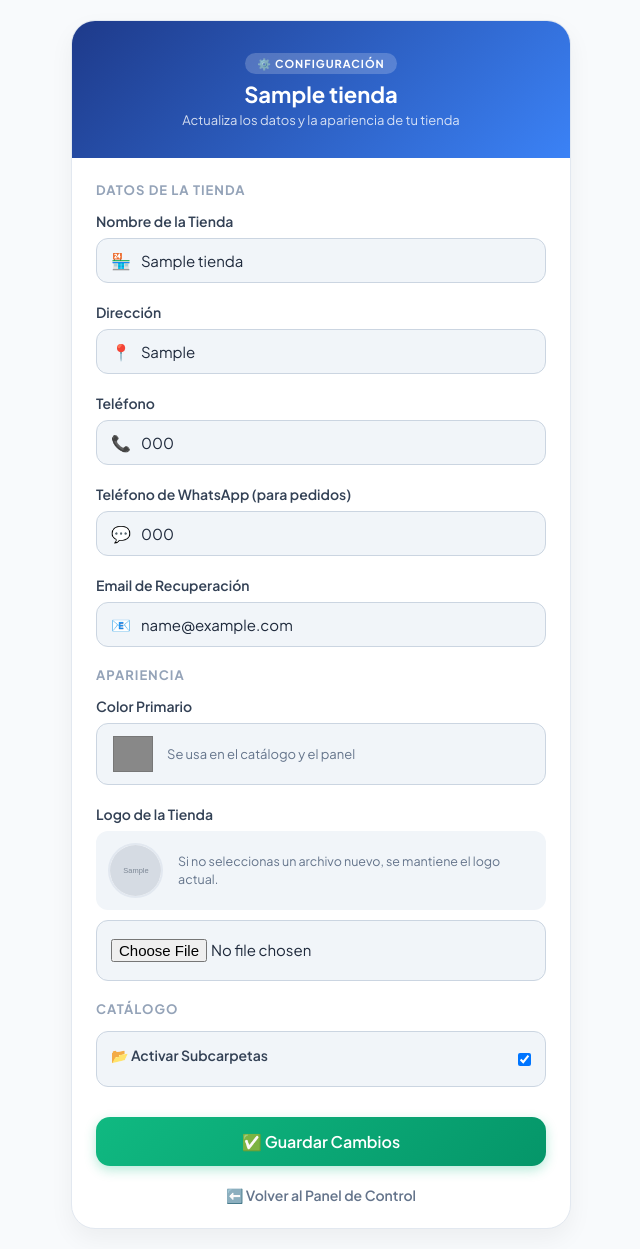
After one commit to thiagoadames/CATALOGO_GRANERO, a Flask app: page /tienda/1/configuracion in a window 1280 px wide. The commit adds this page. Shown: the whole page, without its empty margins (319-959 px from the left). Run offline with Flask 3, Linux system fonts and the light colour scheme; the visitor is signed in with stand-in values (Sample User, id 1); tables that the repository leaves empty or names only in its code hold one stand-in row (values such as "Sample post"); grey boxes marked "Sample" are stand-in pictures; data that the repository does not hold is empty.

Commit message:
Agregar soporte para logo en registro y catalogo

```diff
--- /dev/null
+++ b/templates/configuracion.html
@@ -0,0 +1,143 @@
+<!DOCTYPE html>
+<html lang="es">
+<head>
+    <meta charset="UTF-8">
+    <meta name="viewport" content="width=device-width, initial-scale=1.0">
+    <title>Configuración - {{ tienda.nombre_tienda }}</title>
+    <link href="https://fonts.googleapis.com/css2?family=Plus+Jakarta+Sans:wght@400;500;600;700&display=swap" rel="stylesheet">
+    <style>
+        * { margin: 0; padding: 0; box-sizing: border-box; font-family: 'Plus Jakarta Sans', sans-serif; }
+        body { background-color: #f8fafc; color: #1e293b; padding: 20px 10px; }
+
+        .container { max-width: 500px; margin: 0 auto; background: white; border-radius: 24px; overflow: hidden; box-shadow: 0 10px 25px rgba(0,0,0,0.05); border: 1px solid #e2e8f0; }
+
+        .header-form { background: linear-gradient(135deg, #1e3a8a 0%, #3b82f6 100%); color: white; padding: 30px 20px; text-align: center; }
+        .header-form span { background: rgba(255,255,255,0.2); padding: 4px 12px; border-radius: 20px; font-size: 11px; font-weight: 700; text-transform: uppercase; letter-spacing: 1px; }
+        .header-form h1 { font-size: 22px; font-weight: 700; margin-top: 8px; margin-bottom: 4px; }
+        .header-form p { font-size: 13px; opacity: 0.8; }
+
+        form { padding: 24px; }
+        .section-title { font-size: 13px; font-weight: 700; color: #94a3b8; text-transform: uppercase; letter-spacing: 1px; margin-bottom: 14px; margin-top: 20px; }
+        .section-title:first-child { margin-top: 0; }
+
+        .form-group { margin-bottom: 20px; }
+        .form-group label { display: block; font-size: 14px; font-weight: 600; color: #334155; margin-bottom: 8px; }
+
+        .input-wrapper { display: flex; align-items: center; background: #f1f5f9; border: 1px solid #cbd5e1; border-radius: 12px; padding: 0 14px; transition: 0.3s; }
+        .input-wrapper:focus-within { border-color: #3b82f6; background: white; box-shadow: 0 0 0 4px rgba(59, 130, 246, 0.1); }
+        .input-wrapper span { font-size: 16px; margin-right: 10px; color: #64748b; }
+
+        .input-wrapper input, .input-wrapper select { width: 100%; background: none; border: none; padding: 12px 0; font-size: 15px; color: #1e293b; outline: none; }
+
+        .color-wrapper { display: flex; align-items: center; gap: 12px; background: #f1f5f9; border: 1px solid #cbd5e1; border-radius: 12px; padding: 8px 14px; }
+        .color-wrapper input[type="color"] { width: 44px; height: 44px; border: none; border-radius: 8px; background: none; padding: 0; cursor: pointer; }
+
+        .logo-preview-row { display: flex; align-items: center; gap: 15px; background: #f1f5f9; padding: 12px; border-radius: 12px; margin-bottom: 10px; }
+        .logo-preview-row img { width: 55px; height: 55px; border-radius: 50%; object-fit: cover; border: 2px solid #e2e8f0; background: white; }
+        .logo-preview-row p { font-size: 12.5px; color: #64748b; line-height: 1.4; }
+
+        .toggle-row { display: flex; align-items: center; justify-content: space-between; background: #f1f5f9; border: 1px solid #cbd5e1; border-radius: 12px; padding: 14px; }
+        .toggle-row label { font-size: 14px; font-weight: 600; color: #334155; }
+
+        .btn-submit { width: 100%; background: linear-gradient(135deg, #10b981 0%, #059669 100%); color: white; border: none; padding: 14px; border-radius: 14px; font-size: 16px; font-weight: 600; cursor: pointer; box-shadow: 0 4px 12px rgba(16, 185, 129, 0.3); transition: 0.3s; margin-top: 10px; }
+        .btn-submit:hover { transform: translateY(-1px); box-shadow: 0 6px 15px rgba(16, 185, 129, 0.4); }
+
+        .btn-back { display: block; text-align: center; color: #64748b; font-size: 14px; font-weight: 600; text-decoration: none; margin-top: 20px; transition: 0.3s; }
+        .btn-back:hover { color: #1e293b; }
+    </style>
+</head>
+<body>
+
+    <div class="container">
+        <div class="header-form">
+            <span>⚙️ Configuración</span>
+            <h1>{{ tienda.nombre_tienda }}</h1>
+            <p>Actualiza los datos y la apariencia de tu tienda</p>
+        </div>
+
+        <form action="/tienda/{{ id_tienda }}/configuracion" method="POST" enctype="multipart/form-data">
+
+            <div class="section-title">Datos de la Tienda</div>
+
+            <div class="form-group">
+                <label>Nombre de la Tienda</label>
+                <div class="input-wrapper">
+                    <span>🏪</span>
+                    <input type="text" name="nombre_tienda" value="{{ tienda.nombre_tienda }}" required>
+                </div>
+            </div>
+
+            <div class="form-group">
+                <label>Dirección</label>
+                <div class="input-wrapper">
+                    <span>📍</span>
+                    <input type="text" name="direccion" value="{{ tienda.direccion if tienda.direccion else '' }}">
+                </div>
+            </div>
+
+            <div class="form-group">
+                <label>Teléfono</label>
+                <div class="input-wrapper">
+                    <span>📞</span>
+                    <input type="text" name="telefono" value="{{ tienda.telefono if tienda.telefono else '' }}">
+                </div>
+            </div>
+
+            <div class="form-group">
+                <label>Teléfono de WhatsApp (para pedidos)</label>
+                <div class="input-wrapper">
+                    <span>💬</span>
+                    <input type="text" name="telefono_whatsapp" value="{{ tienda.telefono_whatsapp if tienda.telefono_whatsapp else '' }}">
+                </div>
+            </div>
+
+            <div class="form-group">
+                <label>Email de Recuperación</label>
+                <div class="input-wrapper">
+                    <span>📧</span>
+                    <input type="email" name="email_recuperacion" value="{{ tienda.email_recuperacion if tienda.email_recuperacion else '' }}">
+                </div>
+            </div>
+
+            <div class="section-title">Apariencia</div>
+
+            <div class="form-group">
+                <label>Color Primario</label>
+                <div class="color-wrapper">
+                    <input type="color" name="color_primario" value="{{ tienda.color_primario if tienda.color_primario else '#0056b3' }}">
+                    <span style="color:#64748b; font-size:13px;">Se usa en el catálogo y el panel</span>
+                </div>
+            </div>
+
+            <div class="form-group">
+                <label>Logo de la Tienda</label>
+                <div class="logo-preview-row">
+                    {% if tienda.url_logo and tienda.url_logo.strip() != '' %}
+                        <img src="{{ tienda.url_logo }}" alt="Logo actual">
+                    {% else %}
+                        <div style="width:55px; height:55px; border-radius:50%; background:white; display:flex; align-items:center; justify-content:center; border:2px solid #e2e8f0; font-size:20px;">🖼️</div>
+                    {% endif %}
+                    <p>Si no seleccionas un archivo nuevo, se mantiene el logo actual.</p>
+                </div>
+                <div class="input-wrapper" style="padding: 6px 14px;">
+                    <input type="file" name="logo" accept="image/*">
+                </div>
+            </div>
+
+            <div class="section-title">Catálogo</div>
+
+            <div class="form-group">
+                <div class="toggle-row">
+                    <label>📂 Activar Subcarpetas</label>
+                    <input type="checkbox" name="configuracion_subcarpetas" {% if tienda.configuracion_subcarpetas %}checked{% endif %}>
+                </div>
+            </div>
+
+            <button type="submit" class="btn-submit">✅ Guardar Cambios</button>
+
+            <a href="/tienda/{{ id_tienda }}/admin" class="btn-back">⬅️ Volver al Panel de Control</a>
+        </form>
+    </div>
+
+</body>
+</html>
```
Also changed, not shown: templates/agregar_producto.html (+3 -5 lines), templates/editar_producto.html (+3 -5 lines).
